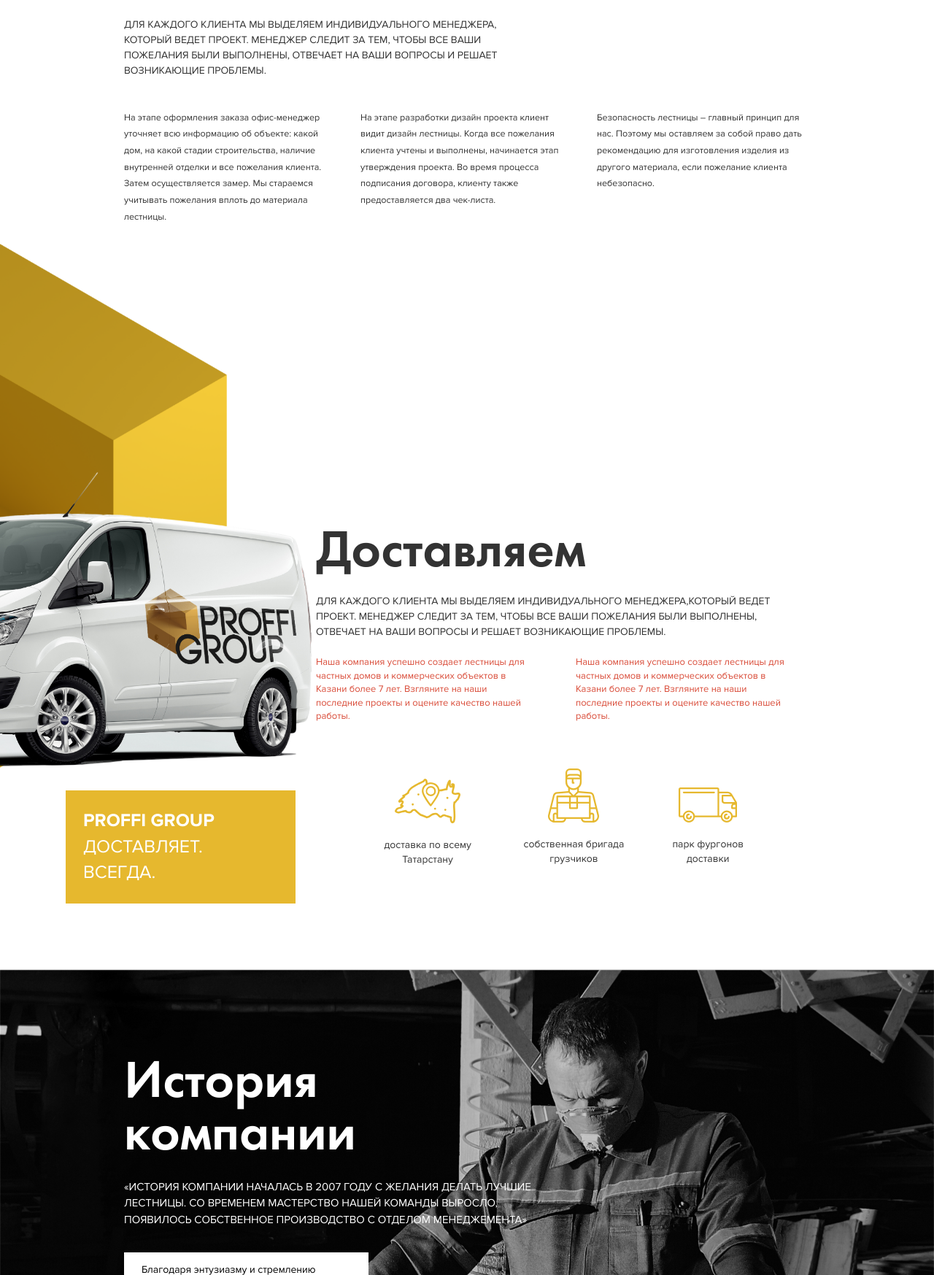
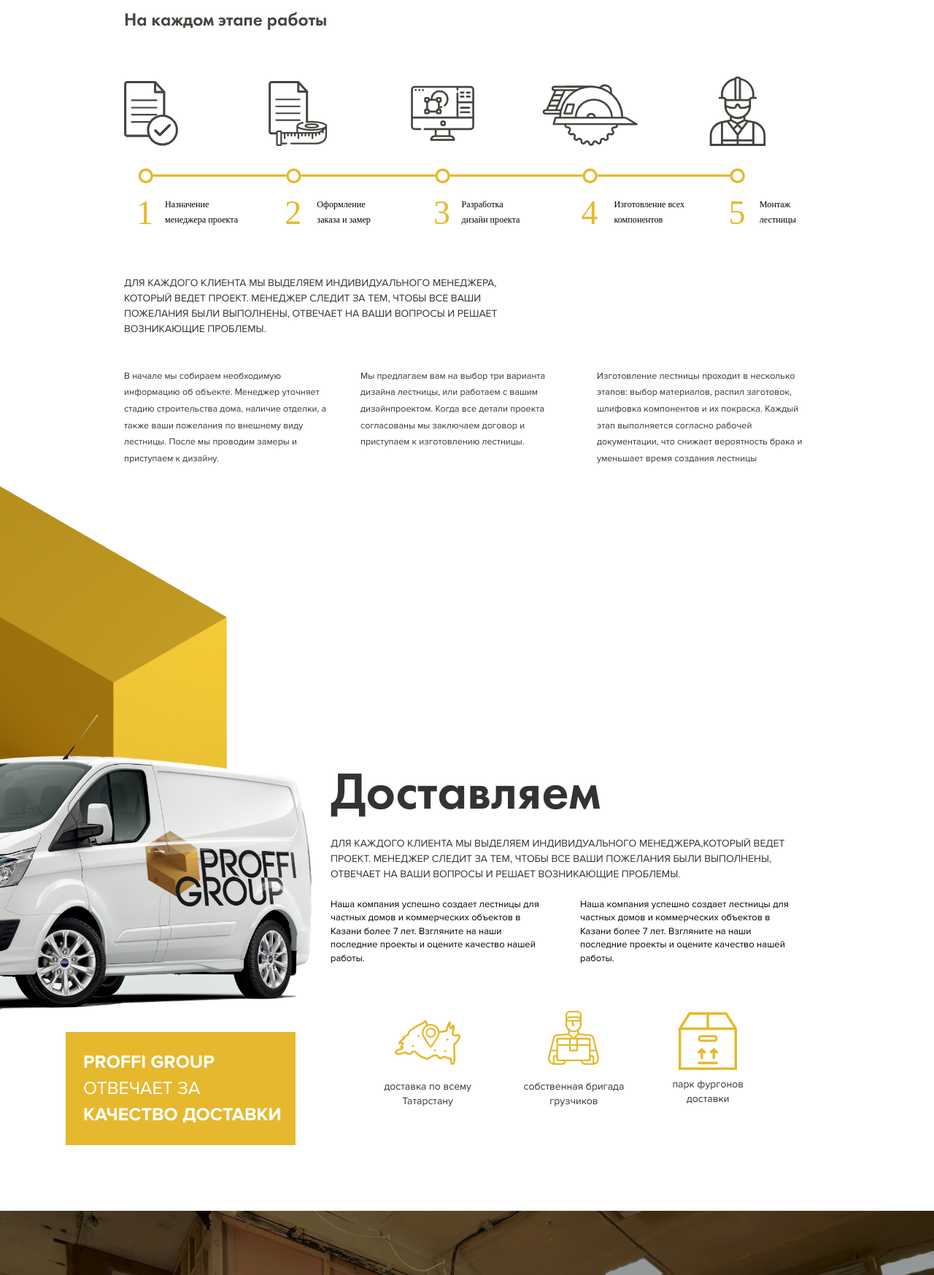
Before and after one commit to Mikhail11/Proffi-Group, a PHP site: page /index.html in a window 1280 px wide. Shown: the part 4145-5892 px from the top of the page at 73% size. Run offline with PHP 8.4, Linux system fonts and the light colour scheme.

Commit message:
все исправлено для десктопа кроме дрег анд дроп

```diff
--- a/css/style.css
+++ b/css/style.css
@@ -664,6 +664,11 @@ a:focus {
     transition: top, opacity 1s ease-in-out;
 }
 
+.cases__header {
+
+    font-size: 5.2rem;
+}
+
 .cases_open {
     overflow:hidden;
 }
@@ -677,7 +682,7 @@ a:focus {
 
 .cases__info {
     padding: 3rem 5.6rem 5rem;
-    width:34%;
+    width:43%;
     height:100%;
 }
 
@@ -691,7 +696,7 @@ a:focus {
     align-items:flex-start;
 }
 .cases__image {
-    width:66%;
+    width:57%;
     height:100%;
     background-size: cover;
 }
@@ -1168,7 +1173,7 @@ a:focus {
 }
 
 .logistic__description-item {
-    color: #d94b38;
+    color: #000;
     width: 30.2rem;
     display: block;
     font-size: 1.3rem;
@@ -1230,7 +1235,7 @@ a:focus {
 
 .icon3 {
     width: 8rem;
-    margin-top: 2.6rem;
+    margin: 0 auto 1rem;
 }
 
 /* team block */
@@ -1522,7 +1527,7 @@ a:focus {
 }
 
 .questions {
-    min-height: 60rem;
+    min-height: 10rem;
     flex-direction: column;
     justify-content: flex-start;
 }
@@ -1559,9 +1564,9 @@ a:focus {
 /*  footer */
 .footer{
     width:100%;
-    height: 13.2rem;
-    background-color: #000;
-    color:#fff;
+    height: 8.2rem;
+    background-color: #fbfbfb;
+    color:#000;
     padding: 2rem 4rem !important;
 }
 
@@ -1674,7 +1679,7 @@ a:focus {
 }
 
 .backgrounded-quiz {
-    background-image: url(../img/quiz/bg_pic.png);
+    background-image: url(../img/quiz/bg_pic.jpg);
     background-size: 100%;
     background-repeat: no-repeat;
     background-position-x: 50%;
--- a/css/style_mobile.css
+++ b/css/style_mobile.css
@@ -630,12 +630,32 @@
     html {
         font-size: 14px;
     }
+
+    .navbar {
+        padding: 1.4rem 2rem;
+    }
+
+    .logistic {
+        margin-left: 2rem;
+    }
+
+    .navbar__list {
+        width:88rem;
+    }
 }
 
 @media (max-width: 1600px) {
 
     html {
         font-size: 12px;
+    }
+
+    .navbar {
+        padding: 1.4rem 2rem;
+    }
+
+    .navbar__list {
+        width:86rem;
     }
 }
 
--- a/index.html
+++ b/index.html
@@ -321,13 +331,27 @@
             <div class="workflow__quality_mobile"></div>
             <div class="workflow__orders flexible">
                 <span class="workflow__order">
-                    На этапе оформления заказа офис-менеджер уточняет всю информацию об объекте: какой дом, на какой стадии строительства, наличие внутренней отделки и все пожелания клиента. Затем осуществляется замер. Мы стараемся учитывать пожелания вплоть до материала лестницы.
+                    В начале мы собираем необходимую
+                    информацию об объекте. Менеджер уточняет
+                    стадию строительства дома, наличие отделки, а
+                    также ваши пожелания по внешнему виду
+                    лестницы. После мы проводим замеры и
+                    приступаем к дизайну.
                 </span>
                 <span class="workflow__order">
-                    На этапе разработки дизайн проекта клиент видит дизайн лестницы. Когда все пожелания клиента учтены и выполнены, начинается этап утверждения проекта. Во время процесса подписания договора, клиенту также предоставляется два чек-листа.
+                    Мы предлагаем вам на выбор три варианта
+                    дизайна лестницы, или работаем с вашим дизайнпроектом.
+                    Когда все детали проекта согласованы
+                    мы заключаем договор и приступаем к
+                    изготовлению лестницы.
                 </span>
                 <span class="workflow__order">
-                    Безопасность лестницы – главный принцип для нас. Поэтому мы оставляем за собой право дать рекомендацию для изготовления изделия из другого материала, если пожелание клиента небезопасно.
+                    Изготовление лестницы проходит в несколько
+                    этапов: выбор материалов, распил заготовок,
+                    шлифовка компонентов и их покраска. Каждый
+                    этап выполняется согласно рабочей
+                    документации, что снижает вероятность брака и
+                    уменьшает время создания лестницы
                 </span>
             </div>
         </div>
@@ -364,7 +388,8 @@
         <div class="logistic-footer flexible">
             <div class="logistic-footer__slogan-block">
                     <span class="logistic-footer__slogan-text">
-                        <b>PROFFI GROUP</b><br/>ДОСТАВЛЯЕТ. ВСЕГДА.
+                        <b>PROFFI GROUP</b>
+                        ОТВЕЧАЕТ ЗА <b>КАЧЕСТВО&nbsp;ДОСТАВКИ</b>
                     </span>
             </div>
             <div class="logistic-footer__symbols flexible">
@@ -565,9 +580,7 @@
 <footer class="footer section flexible">
     <div class="section__content flexible">
         <div>
-            <img src="img/contacts/footer.png" alt="" class="footer__icon">
-            <span class="footer__text">Все права защищены</span>
-            <span class="footer__text">2018</span>
+            <img src="img/contacts/logo.png" alt="" class="footer__icon">
         </div>
         <div>
             <span class="footer__text">Made in Y-studio</span>
```
Also changed, not shown: other parts of index.html (+14 -14 lines), img/contacts/inst.png (added), img/history/Pic_1.png, img/logistic/icon3.svg, img/quiz/bg_pic.jpg (added), img/workflow/Illustration_1.svg, 1 other file.
